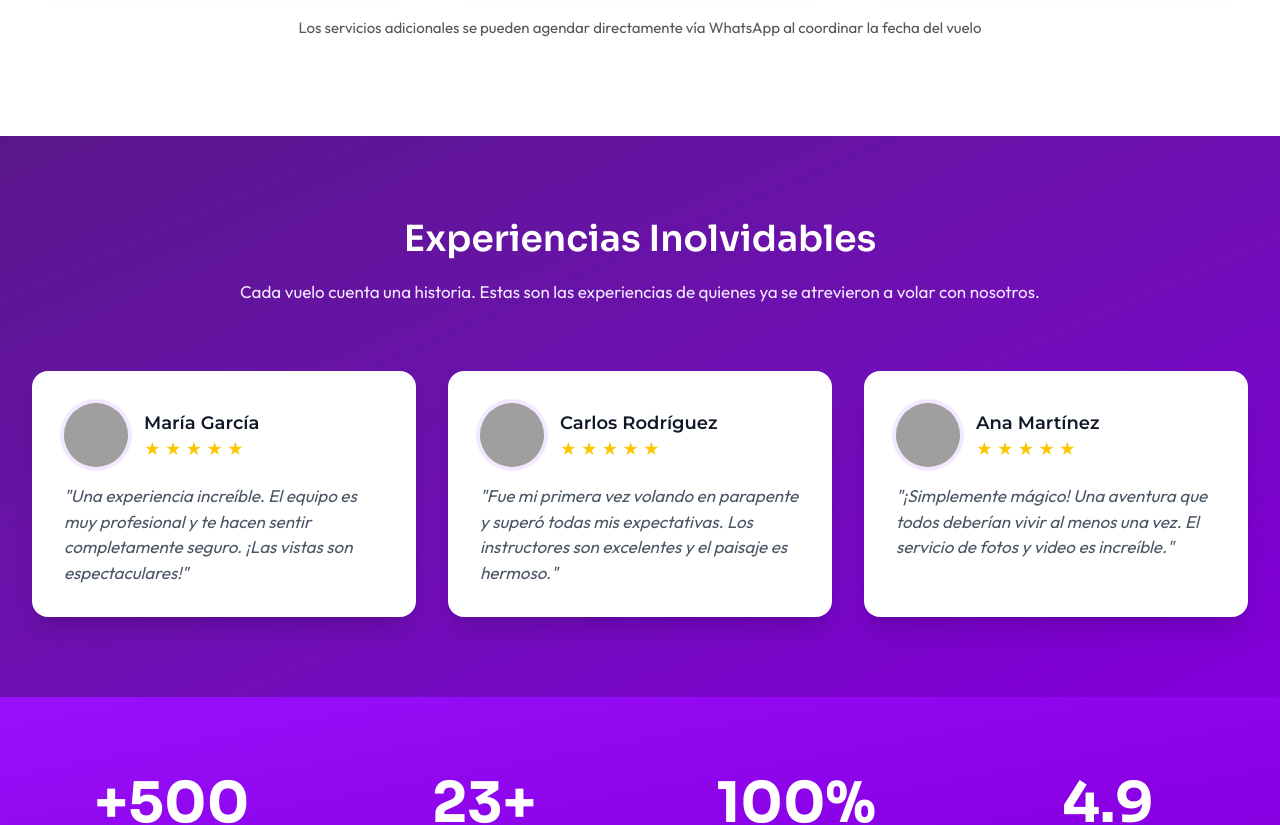
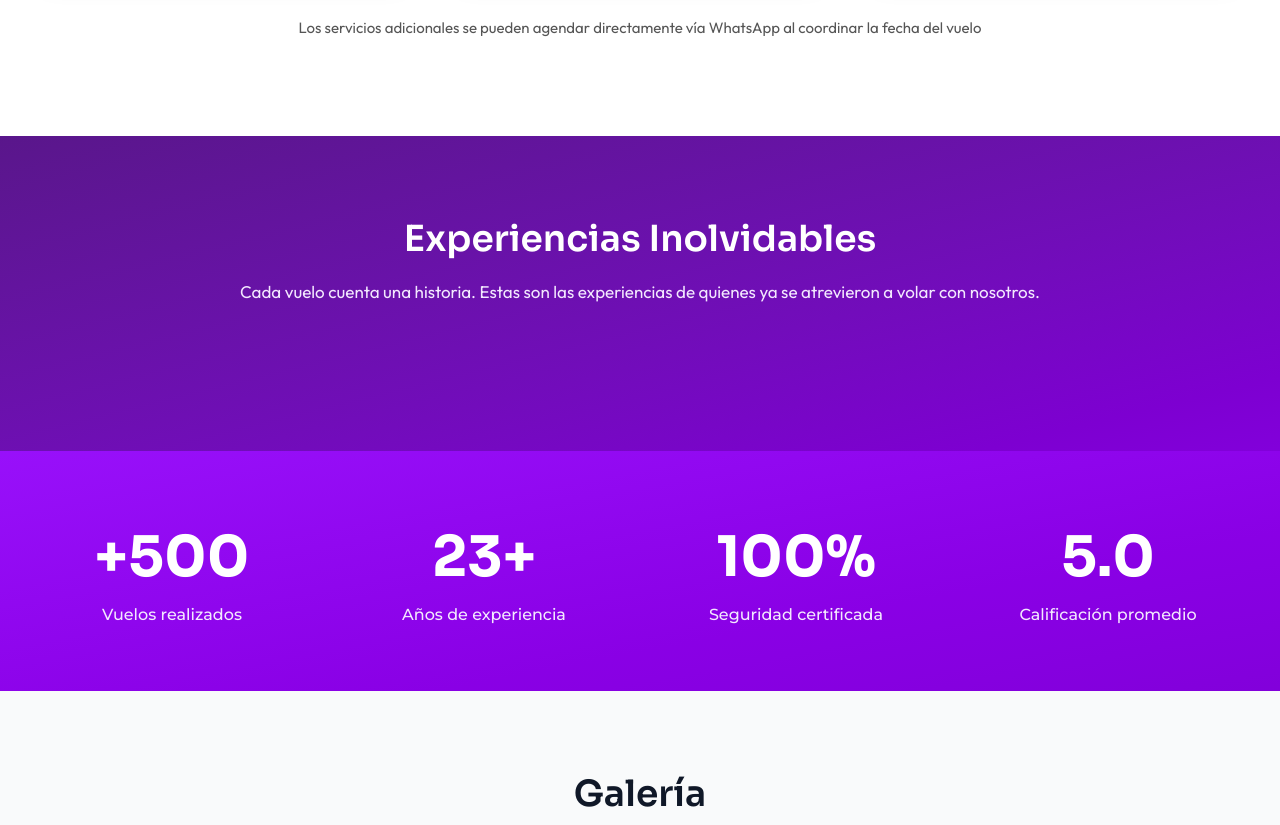
Before and after one commit to MARAST01/parapentelaunion, a React (Vite) app: page / in a window 1280 px wide. Shown: the part 2100-2925 px from the top of the page. Built offline with nearby package versions, Linux system fonts and the light colour scheme; grey boxes are pictures that could not be loaded.

Commit message:
reviews de google

```diff
--- a/index.html
+++ b/index.html
@@ -74,6 +74,9 @@
       "priceRange": "$$"
     }
     </script>
+
+    <!-- Elfsight Google Reviews widget -->
+    <script src="https://elfsightcdn.com/platform.js" async></script>
   </head>
   <body>
     <div id="root"></div>
--- a/src/app/App.tsx
+++ b/src/app/App.tsx
@@ -24,6 +24,26 @@ const galleryImages = [
   '/imports/carrusel/imagen19.webp',
   '/imports/carrusel/imagen20.webp',
 ];
+
+
+function GoogleReviewsSection() {
+  return (
+    <section id="testimonios" className="py-20 bg-gradient-to-br from-purple-900 to-purple-700">
+      <div className="max-w-7xl mx-auto px-4 sm:px-6 lg:px-8">
+        <div className="text-center mb-16">
+          <h2 className="text-h2 text-white mb-4">
+            Experiencias Inolvidables
+          </h2>
+          <p className="text-body-copy text-purple-100">
+            Cada vuelo cuenta una historia. Estas son las experiencias de quienes ya se atrevieron a volar con nosotros.
+          </p>
+        </div>
+        {/* Widget de Elfsight: se actualiza solo desde tu perfil de Google Business */}
+        <div className="elfsight-app-129c90f9-051f-471d-9109-69ca853fe12a" data-elfsight-app-lazy></div>
+      </div>
+    </section>
+  );
+}
 
 function GalleryCarousel({ images }: { images: string[] }) {
   const trackRef = useRef<HTMLDivElement>(null);
@@ -557,62 +577,7 @@ export default function App() {
       </section>
 
       {/* Testimonials Section */}
-      <section id="testimonios" className="py-20 bg-gradient-to-br from-purple-900 to-purple-700">
-        <div className="max-w-7xl mx-auto px-4 sm:px-6 lg:px-8">
-          <div className="text-center mb-16">
-            <h2 className="text-h2 text-white mb-4">
-              Experiencias Inolvidables
-            </h2>
-            <p className="text-body-copy text-purple-100">
-              Cada vuelo cuenta una historia. Estas son las experiencias de quienes ya se atrevieron a volar con nosotros.
-            </p>
-          </div>
-          <div className="grid md:grid-cols-3 gap-8">
-            {[
-              {
-                name: "María García",
-                text: "Una experiencia increíble. El equipo es muy profesional y te hacen sentir completamente seguro. ¡Las vistas son espectaculares!",
-                rating: 5,
-                image: "https://images.unsplash.com/photo-1494790108377-be9c29b29330?w=150&h=150&fit=crop"
-              },
-              {
-                name: "Carlos Rodríguez",
-                text: "Fue mi primera vez volando en parapente y superó todas mis expectativas. Los instructores son excelentes y el paisaje es hermoso.",
-                rating: 5,
-                image: "https://images.unsplash.com/photo-1507003211169-0a1dd7228f2d?w=150&h=150&fit=crop"
-              },
-              {
-                name: "Ana Martínez",
-                text: "¡Simplemente mágico! Una aventura que todos deberían vivir al menos una vez. El servicio de fotos y video es increíble.",
-                rating: 5,
-                image: "https://images.unsplash.com/photo-1438761681033-6461ffad8d80?w=150&h=150&fit=crop"
-              }
-            ].map((testimonial, index) => (
-              <div
-                key={index}
-                className="bg-white rounded-2xl p-8 shadow-xl hover:scale-105 transition-all"
-              >
-                <div className="flex items-center gap-4 mb-4">
-                  <img
-                    src={testimonial.image}
-                    alt={testimonial.name}
-                    className="w-16 h-16 rounded-full object-cover ring-4 ring-purple-100"
-                  />
-                  <div>
-                    <h4 className="testimonial-name-text text-gray-900">{testimonial.name}</h4>
-                    <div className="flex gap-1">
-                      {[...Array(testimonial.rating)].map((_, i) => (
-                        <span key={i} className="text-yellow-400">★</span>
-                      ))}
-                    </div>
-                  </div>
-                </div>
-                <p className="testimonial-comment-text text-gray-600 italic">"{testimonial.text}"</p>
-              </div>
-            ))}
-          </div>
-        </div>
-      </section>
+      <GoogleReviewsSection />
 
       {/* Stats Section */}
       <section className="py-16 bg-gradient-to-br from-purple-600 to-purple-700">
@@ -622,7 +587,7 @@ export default function App() {
               { number: "+500", label: "Vuelos realizados" },
               { number: "23+", label: "Años de experiencia" },
               { number: "100%", label: "Seguridad certificada" },
-              { number: "4.9", label: "Calificación promedio" }
+              { number: "5.0", label: "Calificación promedio" }
             ].map((stat, index) => (
               <div key={index}>
                 <p className="stat-number-text text-white mb-1">{stat.number}</p>
```
